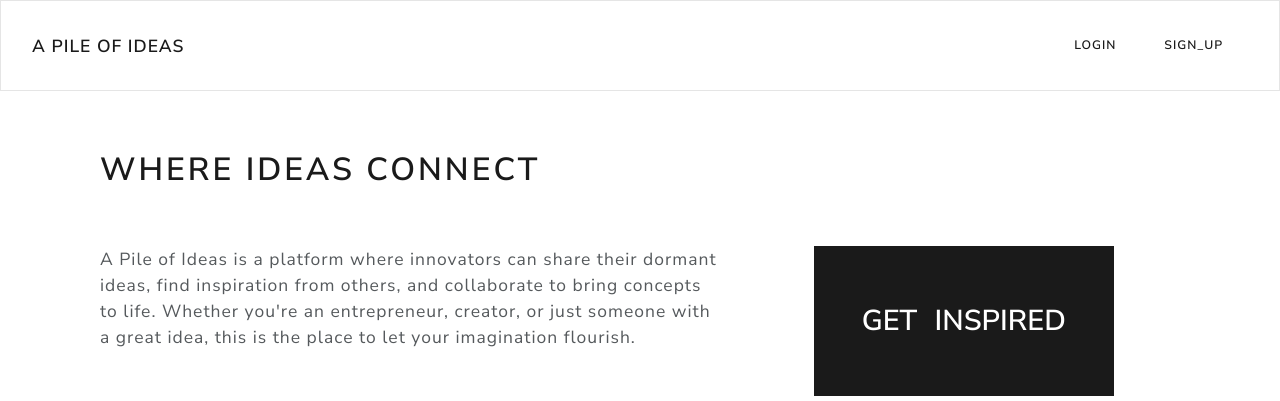
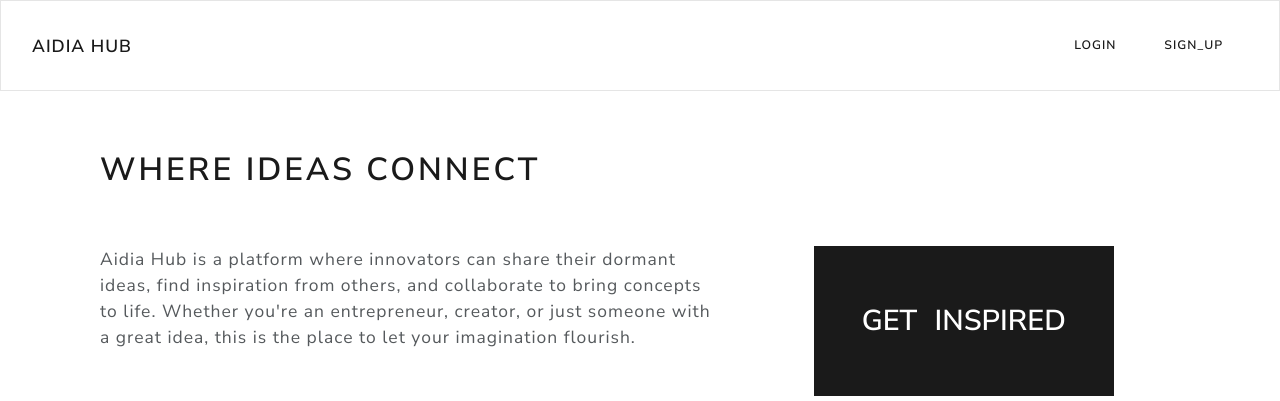
Before and after one commit to tonitienda/idea-discard-pile, a Next.js app: page / in a window 1280 px wide. Shown: the top 401 px of the page. Built offline with nearby package versions, Linux system fonts and the light colour scheme; no server answers.

Commit message:
chore: replace titles that mentioned 'pile of ideas' to mention 'aidia hub'

```diff
--- a/src/app/ideas/page.tsx
+++ b/src/app/ideas/page.tsx
@@ -13,7 +13,7 @@ export default async function Home() {
   return (
     <div>
       <Head>
-        <title>A Pile of Ideas</title>
+        <title>Aidia Hub - My ideas</title>
         <meta
           name="description"
           content="Share and discover innovative ideas"
--- a/src/app/layout.tsx
+++ b/src/app/layout.tsx
@@ -8,7 +8,7 @@ import LandingNavBar from "../components/Landing/NavBar";
 import { GoogleAnalytics } from "@next/third-parties/google";
 
 export const metadata: Metadata = {
-  title: "Idea DISCARD PILE",
+  title: "Aidia Hub - Where ideas connect",
   description: "Discarded ideas that could be usefule to you!",
 };
 
--- a/src/app/page.tsx
+++ b/src/app/page.tsx
@@ -14,7 +14,7 @@ export default async function Home() {
   return (
     <div>
       <Head>
-        <title>A Pile of Ideas</title>
+        <title>Aidia Hub - Feed</title>
         <meta
           name="description"
           content="Share and discover innovative ideas"
--- a/src/components/Landing/NavBar.tsx
+++ b/src/components/Landing/NavBar.tsx
@@ -3,7 +3,7 @@ export default function NavBar() {
     <nav className="navbar navbar-expand-lg bg-light" data-bs-theme="light">
       <div className="container-fluid">
         <a className="navbar-brand" href="/">
-          A Pile of Ideas
+          Aidia Hub
         </a>
       </div>
       <ul className="navbar-nav">
--- a/src/components/Landing/PlatformIntroduction.tsx
+++ b/src/components/Landing/PlatformIntroduction.tsx
@@ -3,10 +3,10 @@ export default function PlatformIntroduction() {
   return (
     <section className="my-5">
       <p className="lead text-left">
-        A Pile of Ideas is a platform where innovators can share their dormant
-        ideas, find inspiration from others, and collaborate to bring concepts
-        to life. Whether you're an entrepreneur, creator, or just someone with a
-        great idea, this is the place to let your imagination flourish.
+        Aidia Hub is a platform where innovators can share their dormant ideas,
+        find inspiration from others, and collaborate to bring concepts to life.
+        Whether you're an entrepreneur, creator, or just someone with a great
+        idea, this is the place to let your imagination flourish.
       </p>
     </section>
   );
```
